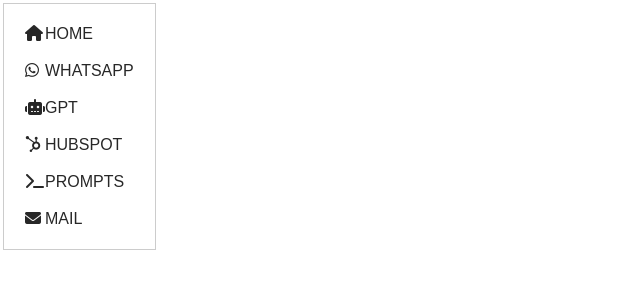
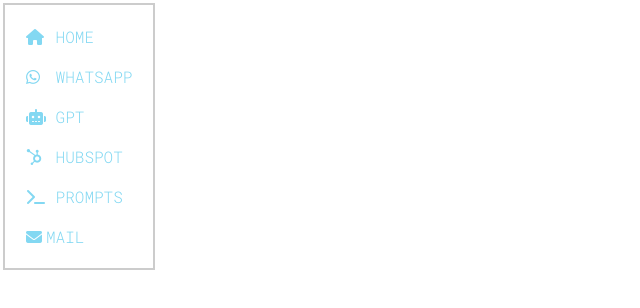
Before and after one commit to mafercudi/newsidebar, a plain HTML site: page index.html in a window 1280 px wide. Shown: the whole page, without its empty margins (0-640 px from the left). Drawn offline with Linux system fonts and the light colour scheme.

Commit message:
Update index.html

```diff
--- a/index.html
+++ b/index.html
@@ -10,7 +10,7 @@
 
 	<link rel="preconnect" href="https://fonts.googleapis.com">
 	<link rel="preconnect" href="https://fonts.gstatic.com" crossorigin>
-	<link href="https://fonts.googleapis.com/css2?family=Lato:wght@700&display=swap" rel="stylesheet">
+	<link href="https://fonts.googleapis.com/css2?family=Roboto+Mono:wght@300&display=swap" rel="stylesheet">
 
 	<!-------->
 
@@ -24,7 +24,7 @@
 
 
 		.navMenu {
-			font-family: 'Advent Pro', sans-serif;
+			font-family: 'Roboto Mono', monospace;
 			padding: 8px;
 			text-align: center;
 			margin: 7px auto;
@@ -32,7 +32,7 @@
 		}
 
 		.navMenu a {
-			color: #272727;
+			color: #83d8f2;
 			text-decoration: none;
 			text-transform: uppercase;
 			display: inline-block;
@@ -44,7 +44,7 @@
 		}
 
 		.border {
-			border: 1px solid #cccccc;
+			border: 2px solid #cccccc;
 
 		}
 
@@ -58,11 +58,11 @@
 <body>
 
 	<nav class="navMenu  border">
-		<a id="home" onclick="navigate(this.id)" href="#"> <i class="fa-solid fa-house"></i>Home</a>
-		<a id="WhatsApp" onclick="navigate(this.id)" href="#"> <i class="fa-brands fa-whatsapp"></i>WhatsApp</a>
-		<a id="ChatGPT" onclick="navigate(this.id)" href="#"> <i class="fa-solid fa-robot"></i>GPT</a>
-		<a id="Hubspot" onclick="navigate(this.id)" href="#"><i class="fa-brands fa-hubspot"></i>Hubspot</a>
-		<a id="Prompts" onclick="navigate(this.id)" href="#"><i class="fa-solid fa-terminal"></i>Prompts</a>
+		<a id="home" onclick="navigate(this.id)" href="#"> <i class="fa-solid fa-house"></i> Home</a>
+		<a id="WhatsApp" onclick="navigate(this.id)" href="#"> <i class="fa-brands fa-whatsapp"></i> WhatsApp</a>
+		<a id="ChatGPT" onclick="navigate(this.id)" href="#"> <i class="fa-solid fa-robot"></i> GPT</a>
+		<a id="Hubspot" onclick="navigate(this.id)" href="#"><i class="fa-brands fa-hubspot"></i> Hubspot</a>
+		<a id="Prompts" onclick="navigate(this.id)" href="#"><i class="fa-solid fa-terminal"></i> Prompts</a>
 		<a id="Mail" onclick="navigate(this.id)" href="#"><i class="fa-solid fa-envelope"></i>Mail</a>
 
 
```
